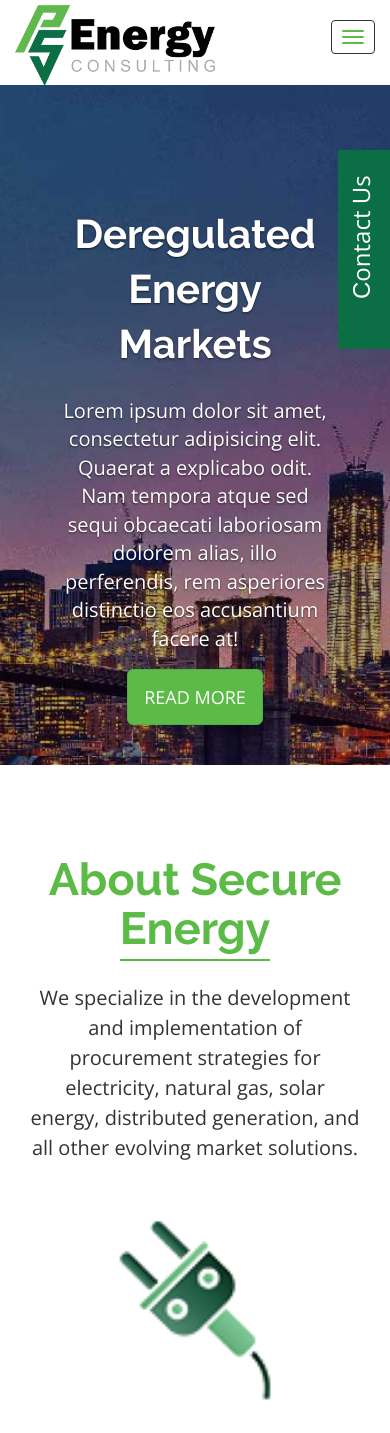
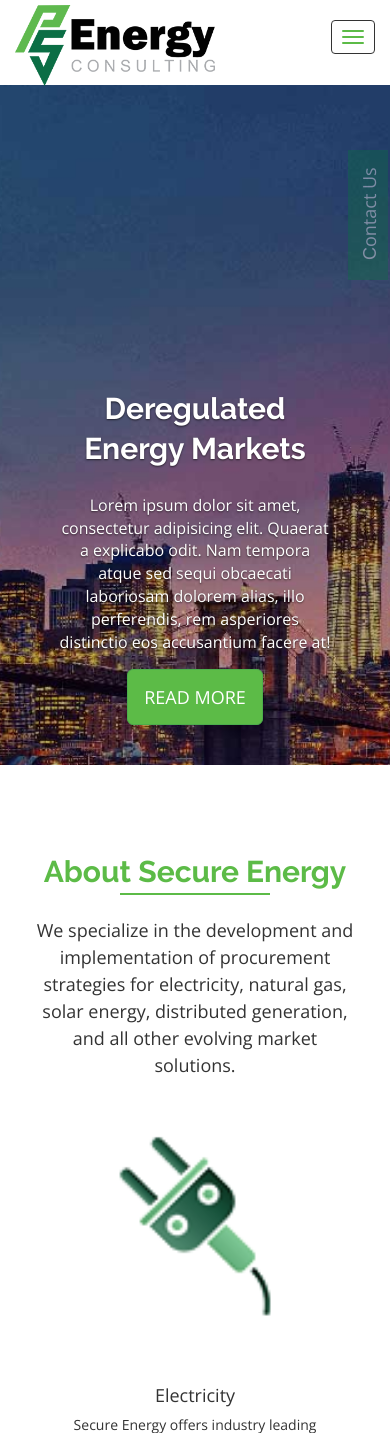
Before and after one commit to britoluisea/priscilla_senra, a PHP site: page / in a window 390 px wide. Shown: the top 1433 px of the page. Run offline with PHP 8.4, Linux system fonts and the light colour scheme.

Commit message:
ajuste en responsive para los textos y el boton contact Us

```diff
--- a/userfiles/css/styles.css
+++ b/userfiles/css/styles.css
@@ -292,4 +292,34 @@ a.btn-contact, a.btn-contact:hover,  a.btn-contact:focus,  a.btn-contact:active{
         max-width: 250px;
         margin: 0px auto;
     }
+    a.btn-contact, a.btn-contact:hover,  a.btn-contact:focus,  a.btn-contact:active
+    {
+        opacity: 0.4;
+        width: 40px;
+        padding: 0px 10px;
+        height: 130px;
+        text-indent: 20px;
+        font-size: 18px;
+        left: -45px;
+    }
+    a.btn-contact:hover
+    {
+        opacity: 1;
+    }
 }
+
+@media (max-width: 400px){
+    header h1 {
+        font-size: 30px;
+        line-height: 40px;
+    }
+    header p {
+        font-size: 16px;
+    }
+    h1.page-header {
+        font-size: 30px;
+    }
+    .text-description {
+        font-size: 18px;
+    }
+}
```
